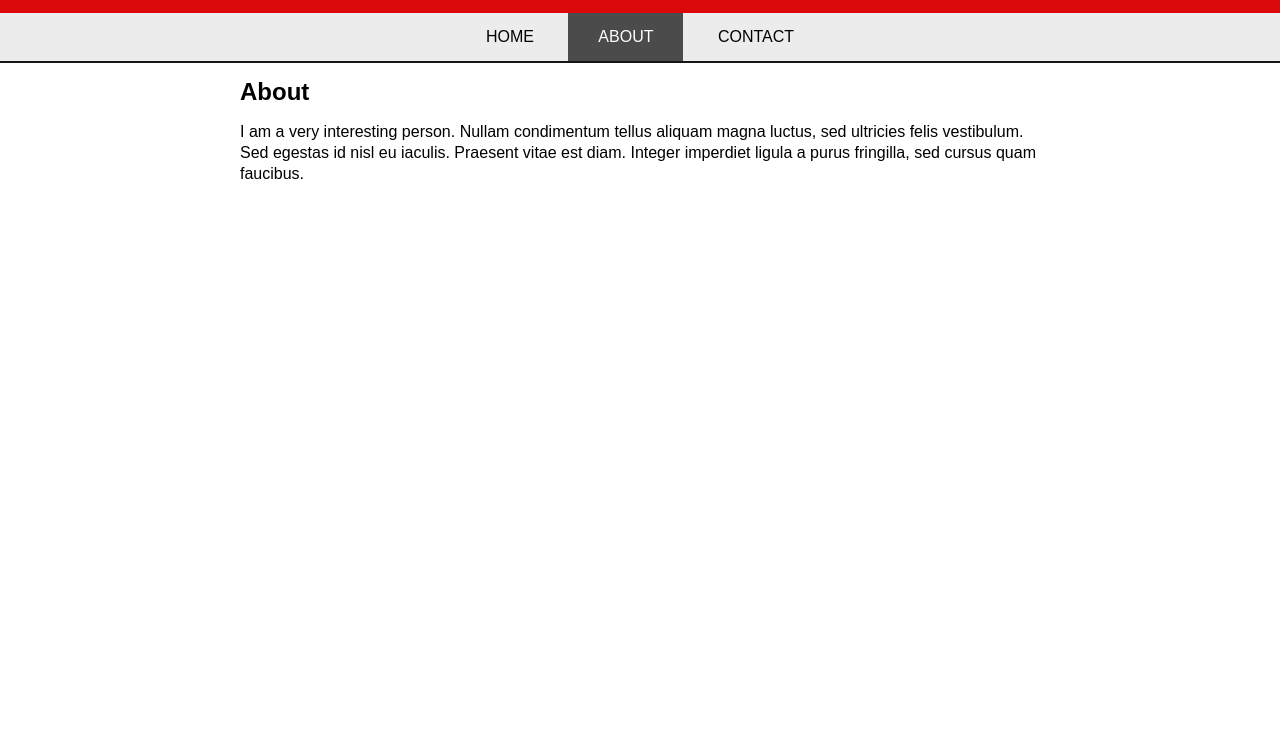
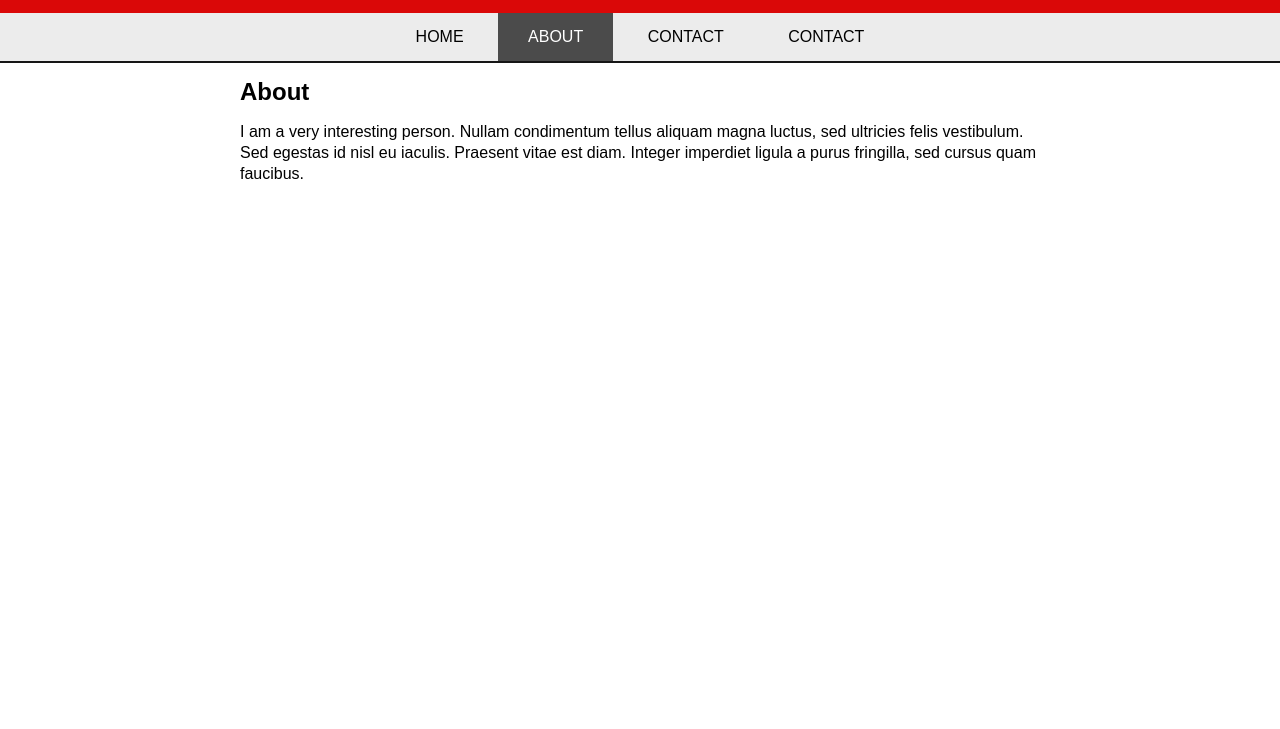
Before and after one commit to AlexGamerNice/CodeSchool, a plain HTML site: page about.html in a window 1280 px wide. Shown: the part 71-800 px from the top of the page. Drawn offline with Linux system fonts and the light colour scheme.

Commit message:
Update about.html

```diff
--- a/about.html
+++ b/about.html
@@ -15,6 +15,7 @@
 			<a href="index.html">Home</a>
 			<a href="about.html" id="active">About</a>
 			<a href="contact.html">Contact</a>
+			<a href="zoran.html">Contact</a>
 		</nav>
 
 	</header>
```
